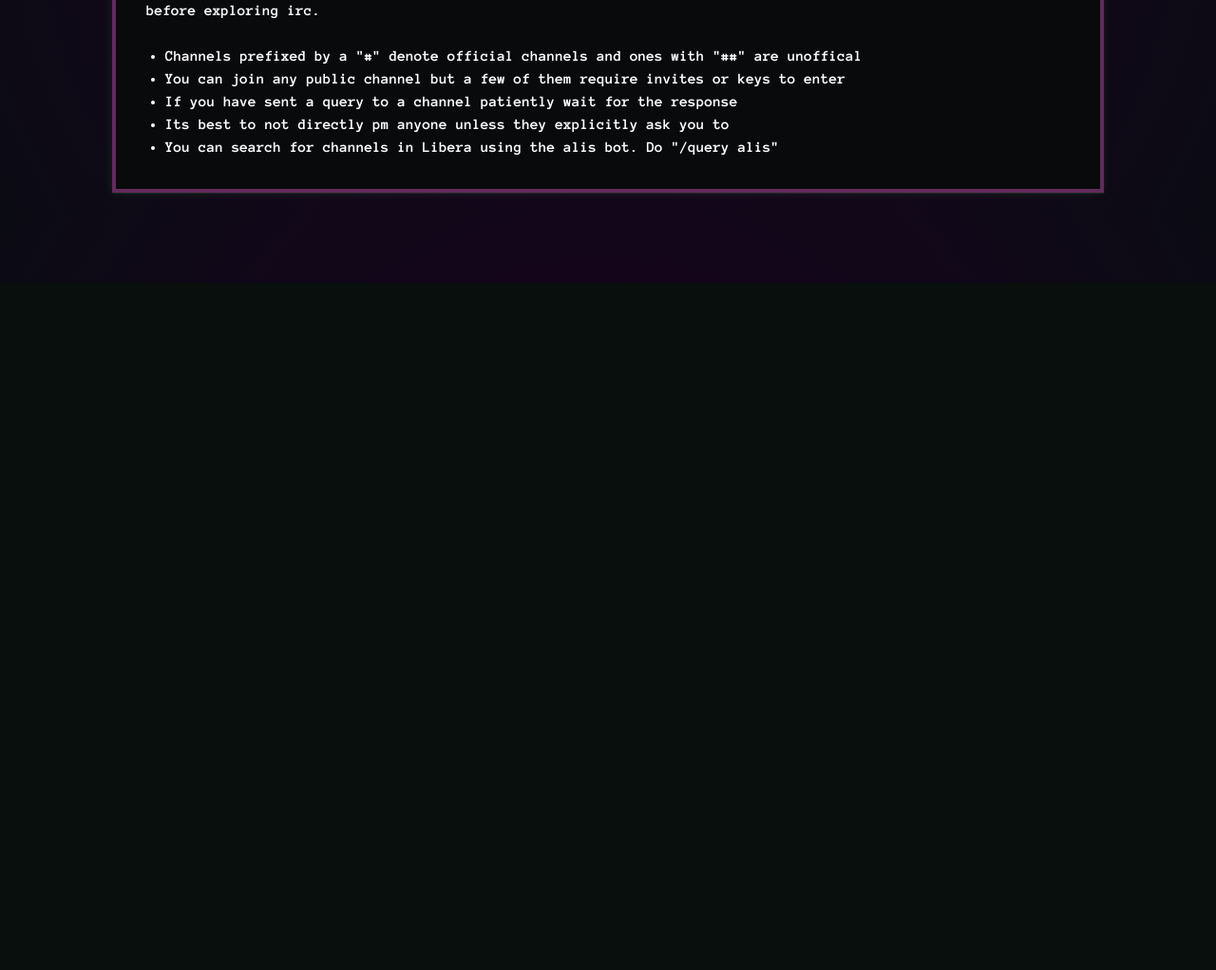
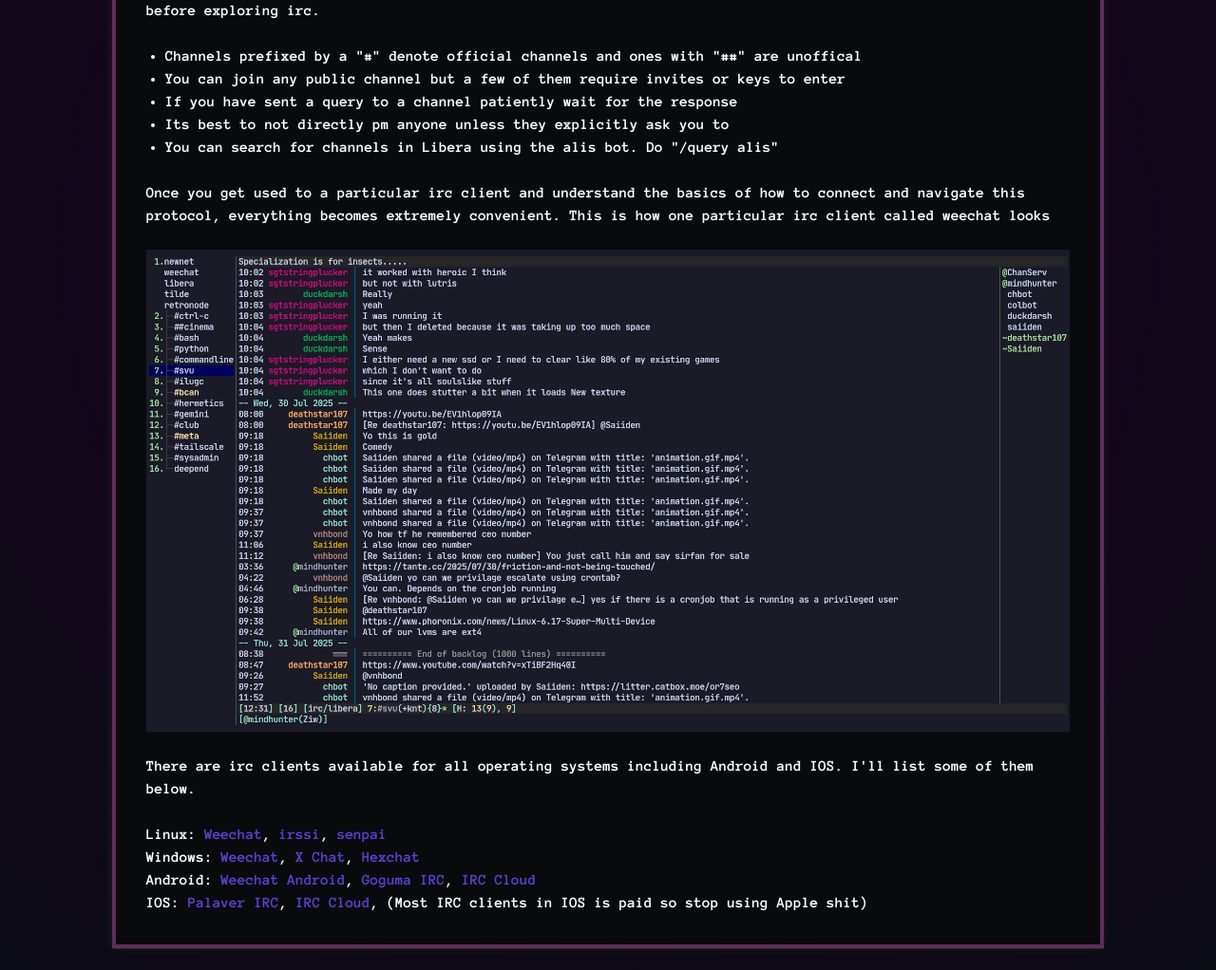
Before and after one commit to Viridescent7/svu_dashboard, a Django app: page /chat in a window 1280 px wide. Shown: the part 502-1524 px from the top of the page at 95% size. Before the commit the page ends 800 px from the top, so only its background shows below. Run offline with Django 4.2, Linux system fonts and the light colour scheme.

Commit message:
updated chat page

```diff
--- a/home/templates/chat.html
+++ b/home/templates/chat.html
@@ -37,7 +37,27 @@
             <li>Its best to not directly pm anyone unless they explicitly ask you to</li>
             <li>You can search for channels in Libera using the alis bot. Do "/query alis"</li>
         </ul>
+    <br>
     </div>
+    <p>
+        Once you get used to a particular irc client and understand the basics of how to connect and navigate this protocol,
+        everything becomes extremely convenient. This is how one particular irc client called weechat looks
+        <br></br>
+        <img src="{% static 'images/weechat.png' %}" alt="Weechat"/>
+        <br>
+        There are irc clients available for all operating systems including Android and IOS. I'll list some of them below.
+        <br></br>
+        Linux: <a href="https://weechat.org/">Weechat</a>, <a href="https://irssi.org/">irssi</a>, <a href="https://github.com/delthas/senpai">senpai</a>
+        <br>
+        Windows: <a href="https://weechat.org/">Weechat</a>, <a href="http://xchat.org/">X Chat</a>, <a href="https://hexchat.github.io/">Hexchat</a>
+        <br>
+        Android: <a href="https://play.google.com/store/apps/details?id=com.ubergeek42.WeechatAndroid.dev&hl=en-US">Weechat Android</a>,
+        <a href="https://f-droid.org/packages/fr.emersion.goguma">Goguma IRC</a>,
+        <a href="https://play.google.com/store/apps/details?id=com.irccloud.android&hl=en-US">IRC Cloud </a>
+        <br>
+        IOS: <a href="https://apps.apple.com/us/app/palaver-irc/id538073623">Palaver IRC</a>,
+        <a href="https://apps.apple.com/us/app/irccloud/id672699103">IRC Cloud</a>, (Most IRC clients in IOS is paid so stop using Apple shit)
+    </p>
 
 </div>
 {% endblock %}
--- a/home/templates/index.html
+++ b/home/templates/index.html
@@ -90,11 +90,13 @@
                     <h1 class="float-left whitespace-nowrap text-[rgba(191,193,194,0.9)]">
                         What is a Tilde Community?
                     </h1>
-                <br></br>
+                <br>
+                <br>
+                <br>
                 A tilde community is essentially a collection of users sharing a *nix system.
                 Members of the community use the system as a platform to collobarate, build cool
                 things and socialize with each other. <a href="https://tilde.club">tilde.club</a>
-                was the first tilde community that introduced the idea of a shared nix system after
+                was the first tilde community that introduced the idea of a shared unix system after
                 which several have originated, forming the tildverse
                 </div>
             <hr class="my-4 border-t-2 border-gray-400" />
```
Also changed, not shown: home/static/images/weechat.png (added).
